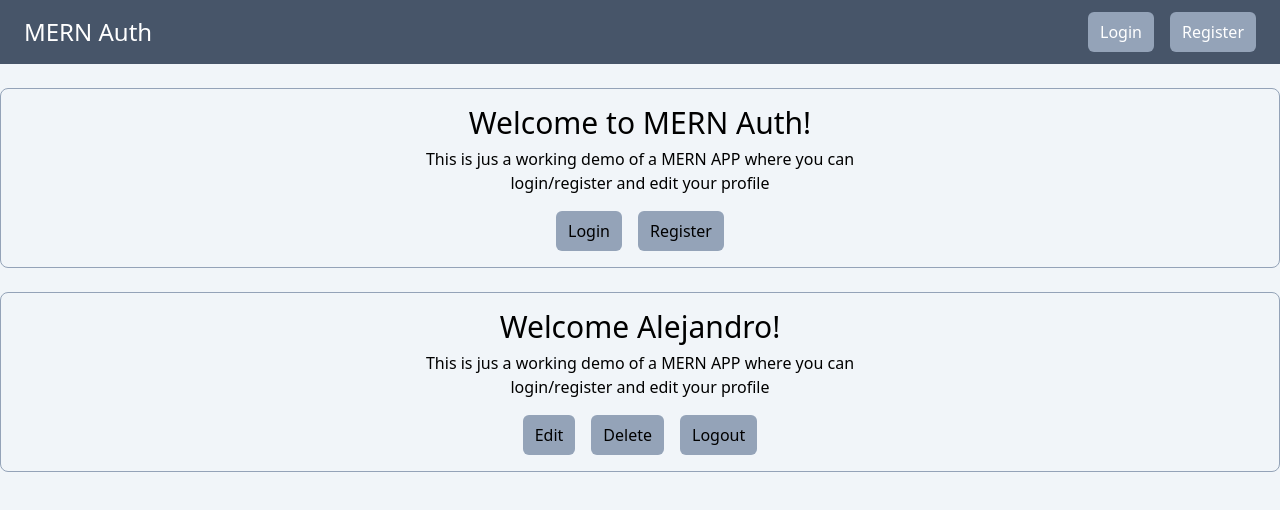
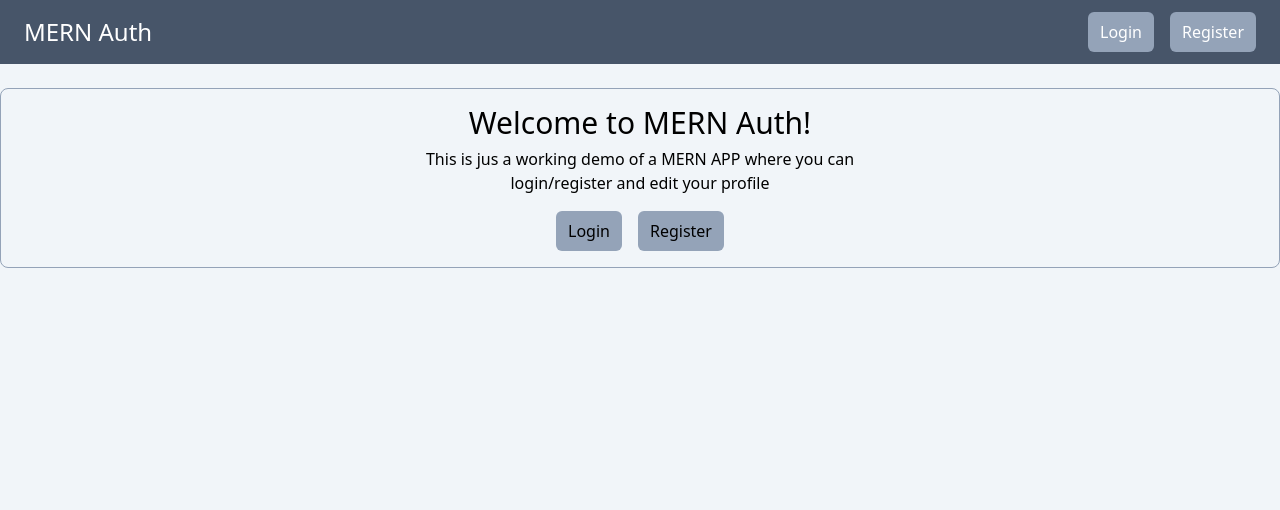
Before and after one commit to Alejandro1709/mern, a React (Vite) app in the folder client/: page / in a window 1280 px wide. Shown: the top 510 px of the page. Built offline with nearby package versions, Linux system fonts and the light colour scheme.

Commit message:
Extract: components

```diff
--- a/client/src/App.jsx
+++ b/client/src/App.jsx
@@ -1,51 +1,14 @@
+import Board from './components/Board';
+import Layout from './components/Layout';
+import Wrapper from './components/Wrapper';
+
 function App() {
   return (
-    <>
-      <div className='flex flex-col bg-slate-100 min-h-screen'>
-        <header className='flex justify-center h-16 items-center bg-slate-600'>
-          <nav className='flex flex-row justify-between items-center w-full mx-6 text-white'>
-            <h1 className='text-2xl font-medium'>MERN Auth</h1>
-            <ul className='flex flex-row gap-4 items-center'>
-              <li className='py-2 px-3 bg-slate-400 rounded-md'>Login</li>
-              <li className='py-2 px-3 bg-slate-400 rounded-md'>Register</li>
-            </ul>
-          </nav>
-        </header>
-        <main className='flex-1'>
-          <section className='m-6 xl:max-w-screen-xl xl:mx-auto md:max-w-screen-md md:mx-auto lg:max-w-screen-lg lg:mx-auto'>
-            <article className='flex flex-col gap-4 border p-4 border-slate-400 rounded-lg'>
-              <header className='flex flex-col gap-1.5 justify-center items-center'>
-                <h1 className='text-3xl font-medium'>Welcome to MERN Auth!</h1>
-                <p className='text-center lg:max-w-lg'>
-                  This is jus a working demo of a MERN APP where you can
-                  login/register and edit your profile
-                </p>
-              </header>
-              <ul className='flex flex-row gap-4 justify-center items-center'>
-                <li className='py-2 px-3 bg-slate-400 rounded-md'>Login</li>
-                <li className='py-2 px-3 bg-slate-400 rounded-md'>Register</li>
-              </ul>
-            </article>
-          </section>
-          <section className='m-6 xl:max-w-screen-xl xl:mx-auto md:max-w-screen-md md:mx-auto lg:max-w-screen-lg lg:mx-auto'>
-            <article className='flex flex-col gap-4 border p-4 border-slate-400 rounded-lg'>
-              <header className='flex flex-col gap-1.5 justify-center items-center'>
-                <h1 className='text-3xl font-medium'>Welcome Alejandro!</h1>
-                <p className='text-center lg:max-w-lg'>
-                  This is jus a working demo of a MERN APP where you can
-                  login/register and edit your profile
-                </p>
-              </header>
-              <ul className='flex flex-row gap-4 justify-center items-center'>
-                <li className='py-2 px-3 bg-slate-400 rounded-md'>Edit</li>
-                <li className='py-2 px-3 bg-slate-400 rounded-md'>Delete</li>
-                <li className='py-2 px-3 bg-slate-400 rounded-md'>Logout</li>
-              </ul>
-            </article>
-          </section>
-        </main>
-      </div>
-    </>
+    <Layout>
+      <Wrapper>
+        <Board />
+      </Wrapper>
+    </Layout>
   );
 }
 
--- /dev/null
+++ b/client/src/components/Board.jsx
@@ -0,0 +1,34 @@
+function Board() {
+  return (
+    <article className='flex flex-col gap-4 border p-4 border-slate-400 rounded-lg'>
+      <header className='flex flex-col gap-1.5 justify-center items-center'>
+        <h1 className='text-3xl font-medium'>Welcome to MERN Auth!</h1>
+        <p className='text-center lg:max-w-lg'>
+          This is jus a working demo of a MERN APP where you can login/register
+          and edit your profile
+        </p>
+      </header>
+      <ul className='flex flex-row gap-4 justify-center items-center'>
+        <li className='py-2 px-3 bg-slate-400 rounded-md'>Login</li>
+        <li className='py-2 px-3 bg-slate-400 rounded-md'>Register</li>
+      </ul>
+    </article>
+  );
+}
+
+export default Board;
+
+// <article className='flex flex-col gap-4 border p-4 border-slate-400 rounded-lg'>
+//   <header className='flex flex-col gap-1.5 justify-center items-center'>
+//     <h1 className='text-3xl font-medium'>Welcome Alejandro!</h1>
+//     <p className='text-center lg:max-w-lg'>
+//       This is jus a working demo of a MERN APP where you can login/register and
+//       edit your profile
+//     </p>
+//   </header>
+//   <ul className='flex flex-row gap-4 justify-center items-center'>
+//     <li className='py-2 px-3 bg-slate-400 rounded-md'>Edit</li>
+//     <li className='py-2 px-3 bg-slate-400 rounded-md'>Delete</li>
+//     <li className='py-2 px-3 bg-slate-400 rounded-md'>Logout</li>
+//   </ul>
+// </article>;
--- /dev/null
+++ b/client/src/components/Layout.jsx
@@ -0,0 +1,19 @@
+import Navbar from './Navbar';
+import PropTypes from 'prop-types';
+
+function Layout({ children }) {
+  return (
+    <>
+      <div className='flex flex-col bg-slate-100 min-h-screen'>
+        <Navbar />
+        <main className='flex-1'>{children}</main>
+      </div>
+    </>
+  );
+}
+
+Layout.propTypes = {
+  children: PropTypes.node.isRequired,
+};
+
+export default Layout;
--- /dev/null
+++ b/client/src/components/Navbar.jsx
@@ -0,0 +1,15 @@
+function Navbar() {
+  return (
+    <header className='flex justify-center h-16 items-center bg-slate-600'>
+      <nav className='flex flex-row justify-between items-center w-full mx-6 text-white'>
+        <h1 className='text-2xl font-medium'>MERN Auth</h1>
+        <ul className='flex flex-row gap-4 items-center'>
+          <li className='py-2 px-3 bg-slate-400 rounded-md'>Login</li>
+          <li className='py-2 px-3 bg-slate-400 rounded-md'>Register</li>
+        </ul>
+      </nav>
+    </header>
+  );
+}
+
+export default Navbar;
--- /dev/null
+++ b/client/src/components/Wrapper.jsx
@@ -0,0 +1,15 @@
+import PropTypes from 'prop-types';
+
+function Wrapper({ children }) {
+  return (
+    <section className='m-6 xl:max-w-screen-xl xl:mx-auto md:max-w-screen-md md:mx-auto lg:max-w-screen-lg lg:mx-auto'>
+      {children}
+    </section>
+  );
+}
+
+Wrapper.propTypes = {
+  children: PropTypes.node.isRequired,
+};
+
+export default Wrapper;
```
